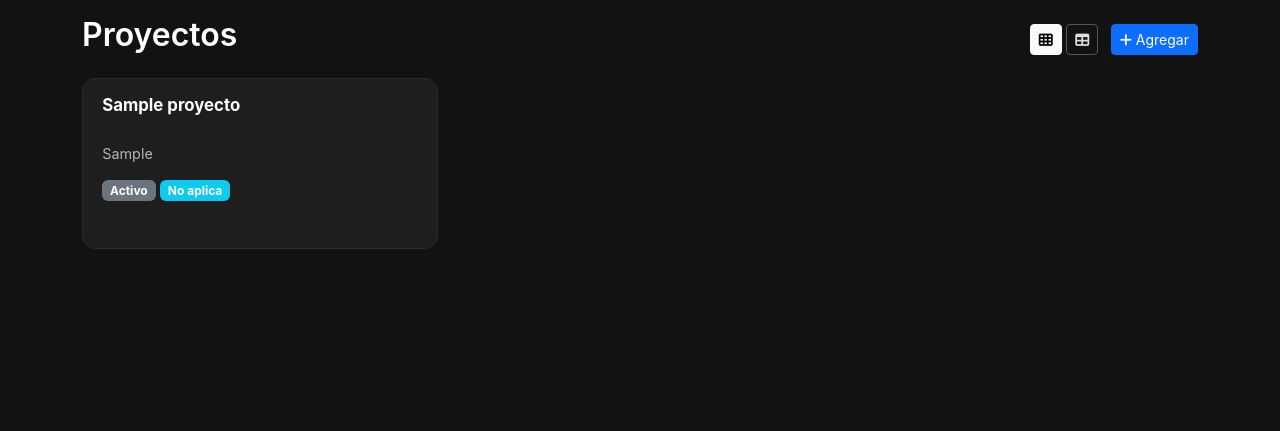
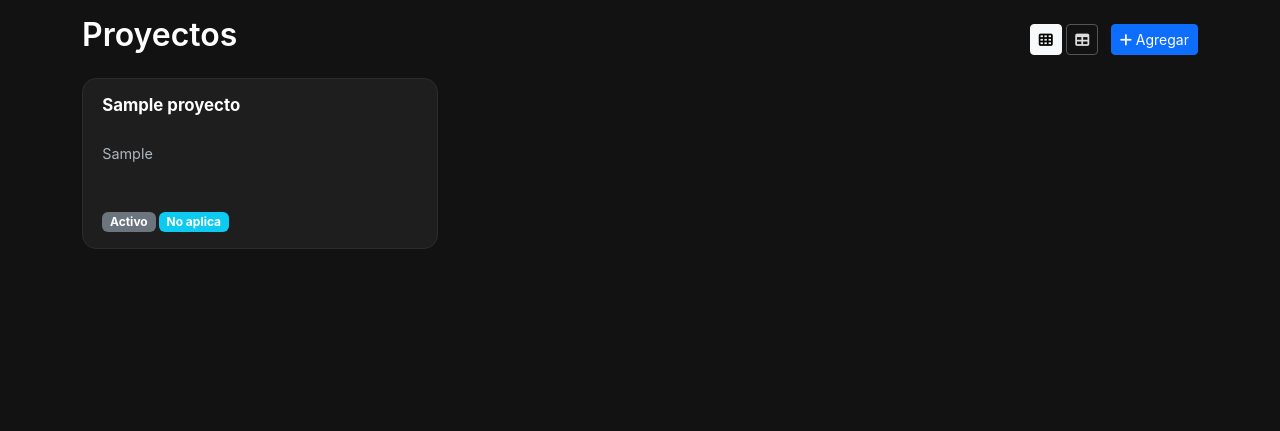
Before and after one commit to camilomurielph/crm, a Django app: page /proyectos/ in a window 1280 px wide. Shown: the top 431 px of the page. Run offline with Django 4.2, Linux system fonts and the light colour scheme; a user stored in the database is signed in; tables that the repository leaves empty hold one stand-in row (values such as "Sample post"); some libraries are stand-ins or nearby versions.

Commit message:
Update lista.html

```diff
--- a/core/templates/proyectos/lista.html
+++ b/core/templates/proyectos/lista.html
@@ -19,8 +19,8 @@
 {% if vista == 'tarjetas' %}
     <div class="row">
         {% for proyecto in proyectos %}
-            <div class="col-12 col-md-6 col-lg-4">
-                <div class="cliente-card" onclick="window.location.href='{% url 'core:proyecto_detalle' proyecto.pk %}'">
+            <div class="col-12 col-md-6 col-lg-4 d-flex">
+                <div class="cliente-card w-100" onclick="window.location.href='{% url 'core:proyecto_detalle' proyecto.pk %}'">
                     <div class="nombre">{{ proyecto.nombre|default:"Proyecto sin nombre" }}</div>
                     <div class="comercial">
                         {% if proyecto.cliente %}
@@ -29,7 +29,7 @@
                             Sin cliente
                         {% endif %}
                     </div>
-                    <div>
+                    <div class="proyectos">
                         <span class="badge bg-secondary">{{ proyecto.get_proceso_display }}</span>
                         <span class="badge bg-info">{{ proyecto.get_facturacion_estado_display }}</span>
                     </div>
```
